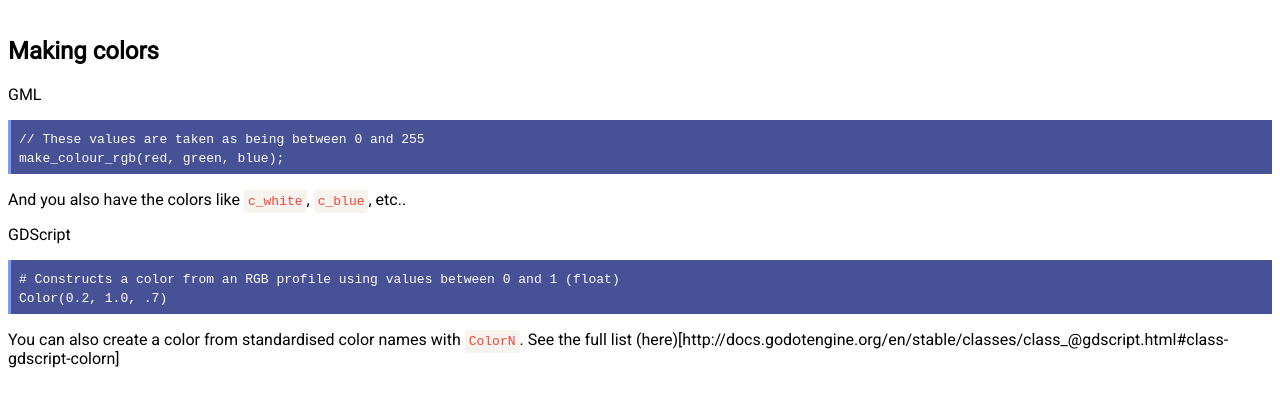
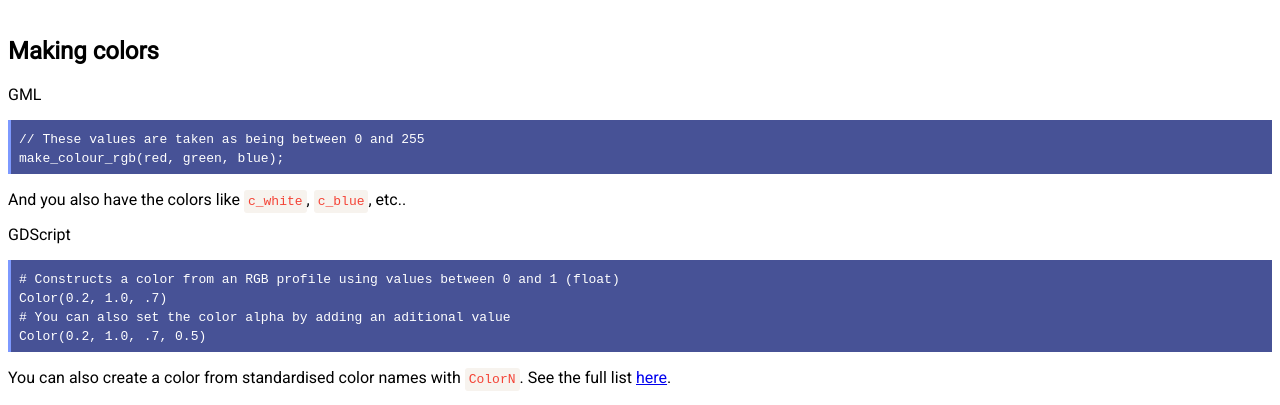
Before and after one commit to coppolaemilio/gamemaker-godot-dictionary, a plain HTML site: page _site/index.html in a window 1280 px wide. Shown: the part 305-710 px from the top of the page. Drawn offline with Linux system fonts and the light colour scheme.

Commit message:
index and readme merged

```diff
--- a/_site/index.html
+++ b/_site/index.html
@@ -8,7 +8,8 @@
   <title>GML 2 GDS</title>
 </head>
 <body>
-  <h1 id="game-maker-to-godot-dictionary">Game Maker to Godot dictionary</h1>
+
+<h1 id="game-maker-to-godot-dictionary">Game Maker to Godot dictionary</h1>
 <p>This document is for game maker devs like me that are moving their games or engine from GM:S to Godot. You can you your browser’s search functionality to find GML functions and their equivalent in GDScript.</p>
 
 <hr />
@@ -26,8 +27,10 @@ make_colour_rgb(red, green, blue);
 <p>GDScript</p>
 <pre><code class="language-gdscript"># Constructs a color from an RGB profile using values between 0 and 1 (float)
 Color(0.2, 1.0, .7)
+# You can also set the color alpha by adding an aditional value
+Color(0.2, 1.0, .7, 0.5)
 </code></pre>
-<p>You can also create a color from standardised color names with <code class="highlighter-rouge">ColorN</code>. See the full list (here)[http://docs.godotengine.org/en/stable/classes/class_@gdscript.html#class-gdscript-colorn]</p>
+<p>You can also create a color from standardised color names with <code class="highlighter-rouge">ColorN</code>. See the full list <a href="http://docs.godotengine.org/en/stable/classes/class_@gdscript.html#class-gdscript-colorn">here</a>.</p>
 
 <h2 id="drawing-a-rectangle">Drawing a rectangle</h2>
 <p>GML</p>
@@ -76,5 +79,6 @@ draw_rectangle(100, 120, 132, 152, false);
 
 <p><a href="https://github.com/coppolaemilio">Emilio Coppola</a></p>
 
+
 </body>
 </html>
```
Also changed, not shown: 3 other files.
